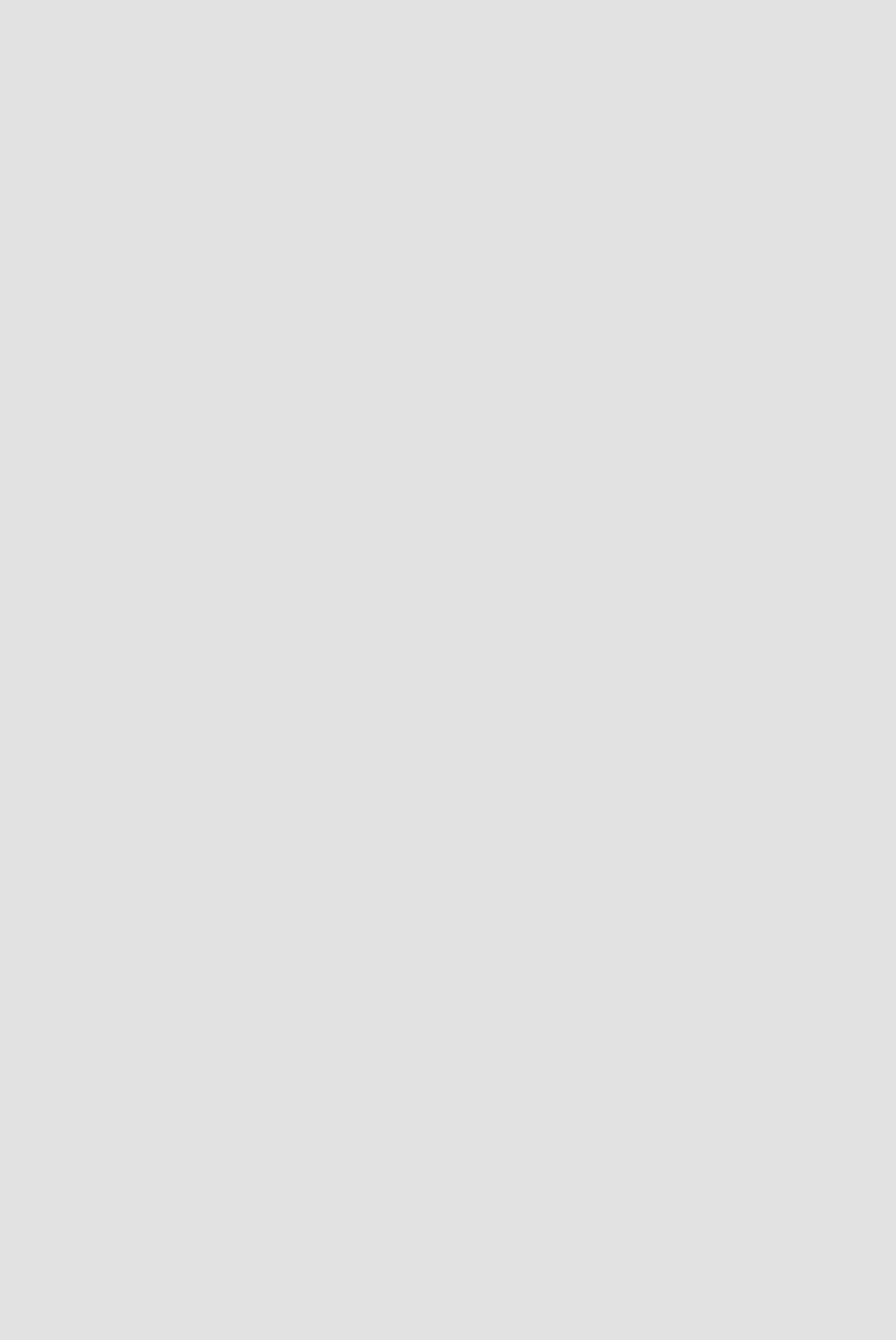
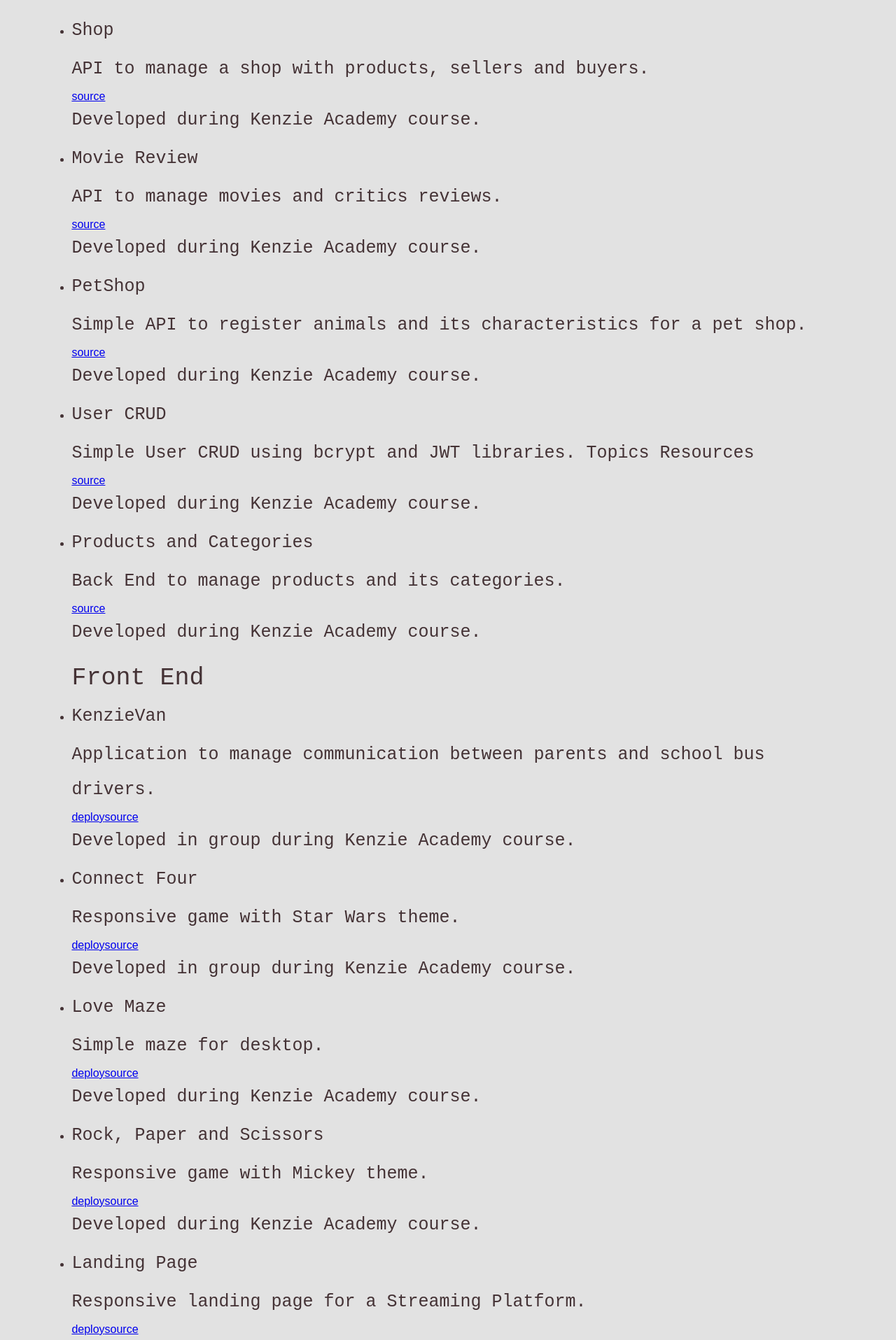
Before and after one commit to danielecalixto/daniele-calixto-website, a React (Create React App) app: page /projects in a window 1280 px wide. Shown: the part 485-2400 px from the top of the page at 70% size. Before the commit the page ends 800 px from the top, so only its background shows below. Built offline with nearby package versions, Linux system fonts and the light colour scheme.

Commit message:
feat: add porject boxes

```diff
--- a/src/pages/Projects/index.jsx
+++ b/src/pages/Projects/index.jsx
@@ -10,6 +10,132 @@ const Projects = () => {
       <Header></Header>
       <Container>
         <h2>Projects</h2>
+        <h3>This Website</h3>
+        <li className="project-box">
+          <p className="title">danielecalixto.com</p>
+          <p className="description">My portfolio.</p>
+          <a href="https://github.com/danielecalixto/daniele-calixto-website">
+            source
+          </a>
+        </li>
+        <h3>Back End</h3>
+        <ul>
+          <li className="project-box">
+            <p className="title">Shop</p>
+            <p className="description">
+              API to manage a shop with products, sellers and buyers.
+            </p>
+            <a href="https://github.com/Kenzie-Academy-Brasil-Developers/m5-sprint5-komercio-danielecalixto">
+              source
+            </a>
+            <p className="detail">Developed during Kenzie Academy course.</p>
+          </li>
+          <li className="project-box">
+            <p className="title">Movie Review</p>
+            <p className="description">
+              API to manage movies and critics reviews.
+            </p>
+            <a href="https://github.com/danielecalixto/movies-reviews-api">
+              source
+            </a>
+            <p className="detail">Developed during Kenzie Academy course.</p>
+          </li>
+          <li className="project-box">
+            <p className="title">PetShop</p>
+            <p className="description">
+              Simple API to register animals and its characteristics for a pet
+              shop.
+            </p>
+            <a href="https://github.com/danielecalixto/pet-shop">source</a>
+            <p className="detail">Developed during Kenzie Academy course.</p>
+          </li>
+          <li className="project-box">
+            <p className="title">User CRUD</p>
+            <p className="description">
+              Simple User CRUD using bcrypt and JWT libraries. Topics Resources
+            </p>
+            <a href="https://github.com/danielecalixto/user-crud">source</a>
+            <p className="detail">Developed during Kenzie Academy course.</p>
+          </li>
+          <li className="project-box">
+            <p className="title">Products and Categories</p>
+            <p className="description">
+              Back End to manage products and its categories.
+            </p>
+            <a href="https://github.com/danielecalixto/products-categories">
+              source
+            </a>
+            <p className="detail">Developed during Kenzie Academy course.</p>
+          </li>
+        </ul>
+        <h3>Front End</h3>
+        <ul>
+          <li className="project-box">
+            <p className="title">KenzieVan</p>
+            <p className="description">
+              Application to manage communication between parents and school bus
+              drivers.
+            </p>
+            <a href="https://equipe-1-projeto-kenzievan.vercel.app">deploy</a>
+            <a href="https://github.com/cah-suzuki/equipe-1-projeto-kenzievan">
+              source
+            </a>
+            <p className="detail">
+              Developed in group during Kenzie Academy course.
+            </p>
+          </li>
+          <li className="project-box">
+            <p className="title">Connect Four</p>
+
+            <p className="description">Responsive game with Star Wars theme.</p>
+            <a href="https://kenzie-academy-brasil-developers.github.io/entrega-lig-4-sprint-5-danielecalixto/">
+              deploy
+            </a>
+            <a href="https://github.com/Kenzie-Academy-Brasil-Developers/entrega-lig-4-sprint-5-danielecalixto">
+              source
+            </a>
+            <p className="detail">
+              Developed in group during Kenzie Academy course.
+            </p>
+          </li>
+          <li className="project-box">
+            <p className="title">Love Maze</p>
+
+            <p className="description">Simple maze for desktop.</p>
+            <a href="https://kenzie-academy-brasil-developers.github.io/entrega-labirinto-sprint-5-danielecalixto/">
+              deploy
+            </a>
+            <a href="https://github.com/Kenzie-Academy-Brasil-Developers/entrega-labirinto-sprint-5-danielecalixto">
+              source
+            </a>
+            <p className="detail">Developed during Kenzie Academy course.</p>
+          </li>
+          <li className="project-box">
+            <p className="title">Rock, Paper and Scissors</p>
+
+            <p className="description">Responsive game with Mickey theme.</p>
+            <a href="https://kenzie-academy-brasil-developers.github.io/entrega-construa-um-jogo-de-azar-sprint-3-danielecalixto/">
+              deploy
+            </a>
+            <a href="https://github.com/Kenzie-Academy-Brasil-Developers/entrega-construa-um-jogo-de-azar-sprint-3-danielecalixto">
+              source
+            </a>
+            <p className="detail">Developed during Kenzie Academy course.</p>
+          </li>
+          <li className="project-box">
+            <p className="title">Landing Page</p>
+            <p className="description">
+              Responsive landing page for a Streaming Platform.
+            </p>
+            <a href="https://kenzie-academy-brasil-developers.github.io/estilizar-layout-plataforma-streaming-sprint-2-danielecalixto/">
+              deploy
+            </a>
+            <a href="https://github.com/Kenzie-Academy-Brasil-Developers/estilizar-layout-plataforma-streaming-sprint-2-danielecalixto">
+              source
+            </a>
+            <p className="detail">Developed during Kenzie Academy course.</p>
+          </li>
+        </ul>
       </Container>
       <BackToHome></BackToHome>
       <Footer></Footer>
```
